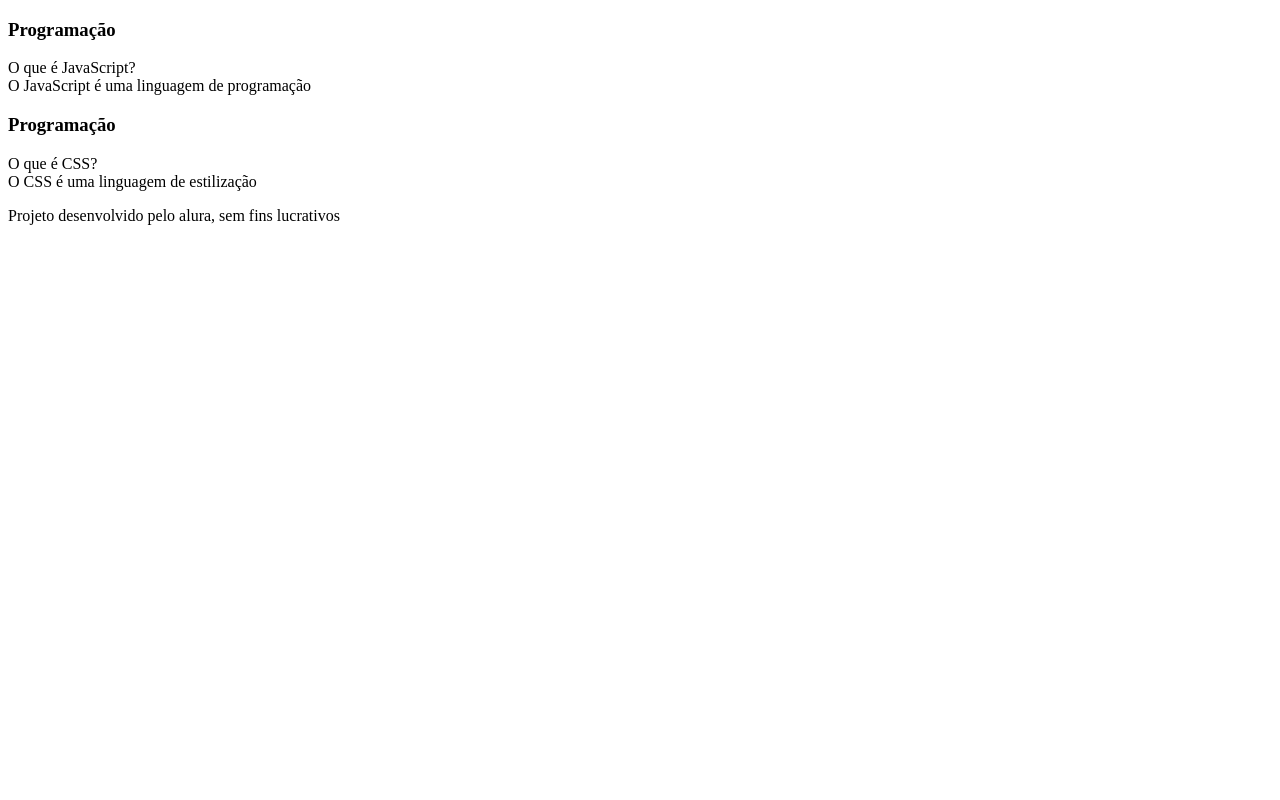
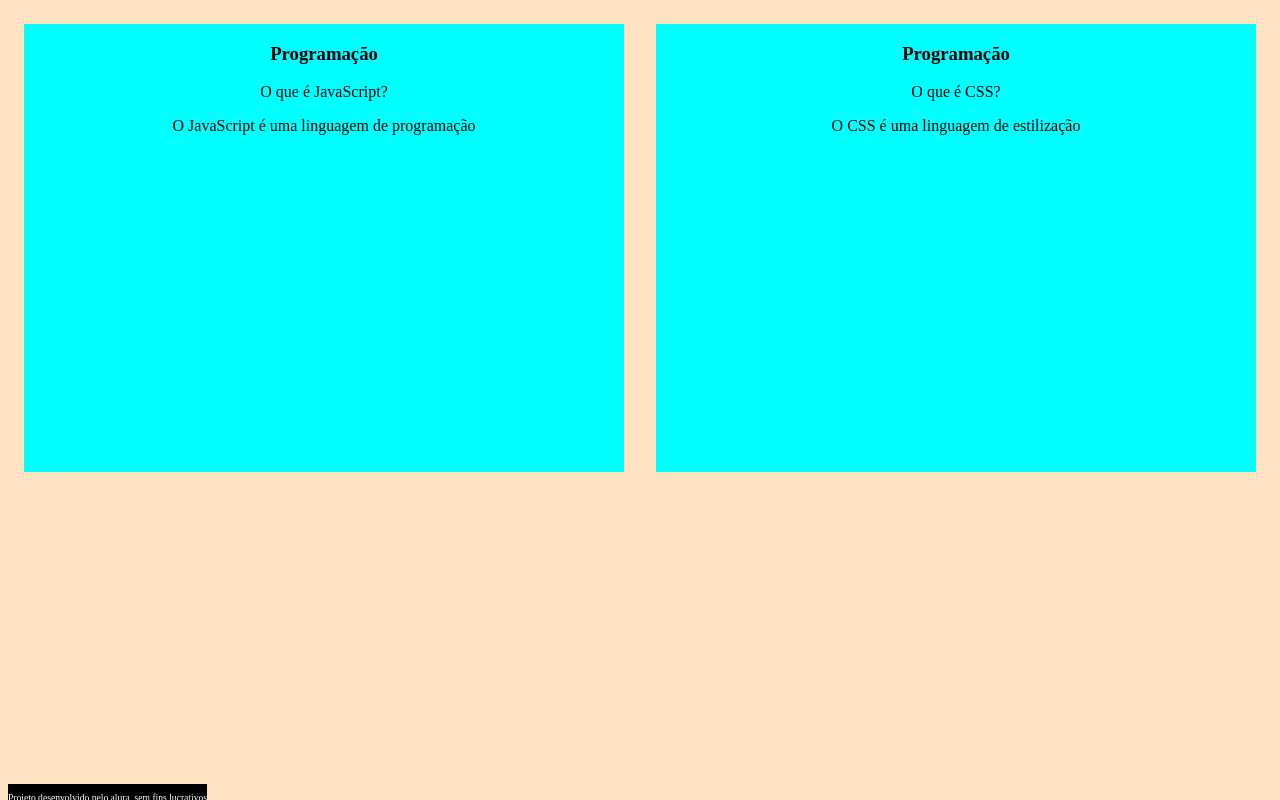
Before and after one commit to melsinha/flashcard, a plain HTML site: page index.html in a window 1280 px wide. Drawn offline with Linux system fonts and the light colour scheme.

Commit message:
Add files via upload

```diff
--- /dev/null
+++ b/assets/style.css
@@ -0,0 +1,42 @@
+body {
+    background-color: bisque;
+    font-family: Bai Janjuree;
+}
+
+#container{
+     display: flex;
+}
+
+.cartao {
+    margin: 1rem 1rem;
+    background-color: aqua;
+    height: 28rem;
+    flex-grow: 1;
+    flex-basis: calc(33% - 6rem);
+}
+
+.cartao__conteudo{
+    text-align: center;
+
+}
+
+
+
+
+
+
+
+footer {
+    background-color: black;
+    color: white;
+    position: fixed;
+    bottom: 0;
+    width: 100;
+    height: 1rem;
+    }
+
+    footer p {
+        text-align: center;
+        font-size: 0.6rem;
+        margin-top: 0.5rem;
+    }
--- a/index.html
+++ b/index.html
@@ -3,6 +3,7 @@
 <head>
     <meta charset="UTF-8">
     <meta name="viewport" content="width=device-width, initial-scale=1.0">
+    <link rel="stylesheet" href="assets/style.css">
     <title>Flashcard</title>
 </head>
 <body>
@@ -12,10 +13,10 @@
                   <div class="cartao__conteudo">
                       <h3>Programação</h3>
                       <div class="cartao__conteudo__pergunta">
-                         O que é JavaScript?
+                         <p>O que é JavaScript?</p>
                   </div>
                   <div class="cartao__conteudo__resposta">
-                      O JavaScript é uma linguagem de programação
+                      <p>O JavaScript é uma linguagem de programação</p>
                   </div>
                 </div>
              </article>
@@ -23,10 +24,10 @@
                 <div class="cartao__conteudo">
                     <h3>Programação</h3>
                     <div class="cartao__conteudo__pergunta">
-                       O que é CSS?
+                    <p>O que é CSS?</p>
                 </div>
                 <div class="cartao__conteudo__resposta">
-                    O CSS é uma linguagem de estilização
+                <p>O CSS é uma linguagem de estilização</p>
                 </div>
               </div>
            </article>
```
